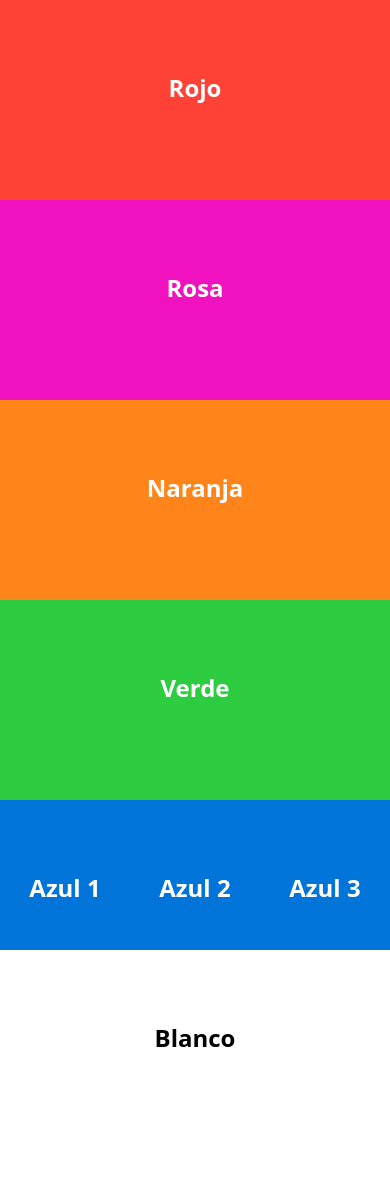
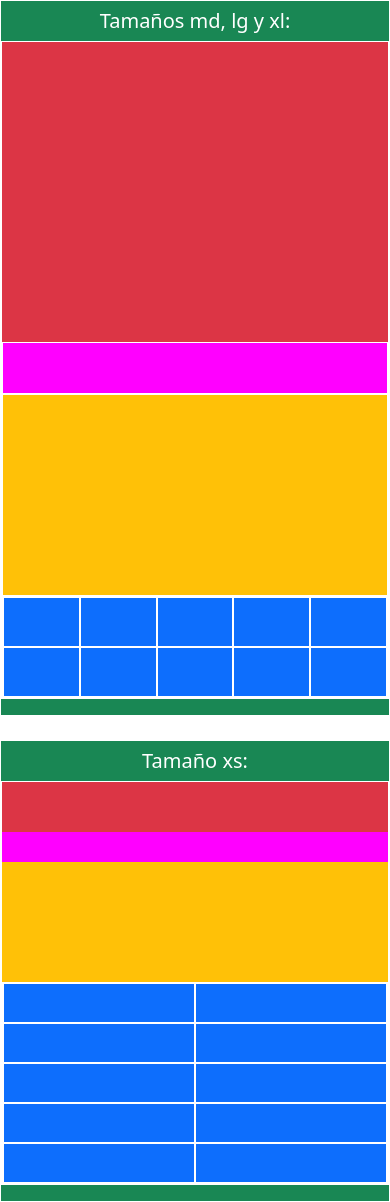
Before and after one commit to eduardescola/Bootcamp, a website: page ex14/index.html in a window 390 px wide. Before the commit the page ends 1150 px from the top, so only its background shows below. Drawn offline with nearby package versions, Linux system fonts and the light colour scheme.

Commit message:
algo mejor

```diff
--- a/ex14/index.html
+++ b/ex14/index.html
@@ -1,91 +1,157 @@
 <!DOCTYPE html>
 <html lang="es">
-
 <head>
   <meta charset="UTF-8">
   <meta name="viewport" content="width=device-width, initial-scale=1.0">
-  <title>Diseño Responsivo con Bootstrap</title>
-  <!-- Vinculación de Bootstrap 5 -->
-  <link href="https://cdn.jsdelivr.net/npm/bootstrap@5.3.0-alpha1/dist/css/bootstrap.min.css" rel="stylesheet">
+  <title>Ejercicio de Bootstrap Responsive</title>
+  <!-- Bootstrap CSS -->
+  <link href="https://cdn.jsdelivr.net/npm/bootstrap@5.3.0/dist/css/bootstrap.min.css" rel="stylesheet">
   <style>
-    /* Estilo adicional para los contenedores de colores */
-    .contenedor {
-      height: 200px;
-      color: white;
-      text-align: center;
-      padding-top: 70px;
-      font-size: 24px;
-      font-weight: bold;
+    /* Clase personalizada para crear columnas de 1/5 (20%) */
+    .col-md-2-4 {
+      flex: 0 0 auto;
+      width: 20%;
     }
-
-    .rojo { background-color: #FF4136; }
-    .verde { background-color: #2ECC40; }
-    .rosa { background-color: #F012BE; }
-    .naranja { background-color: #FF851B; }
-    .azul { background-color: #0074D9; }
-    .blanco { background-color: #FFFFFF; color: black; }
-
-    .contenedor-azul {
-      height: 150px;
+    /* Color magenta/fucsia que no viene por defecto en Bootstrap */
+    .bg-fuchsia {
+      background-color: #ff00ff;
     }
   </style>
 </head>
-
 <body>
-
-  <!-- Contenedor Principal -->
-  <div class="container-fluid">
-    <!-- Fila 1 -->
-    <div class="row">
-      <!-- Contenedor Rojo -->
-      <div class="col-12 col-md-2 col-lg-2 col-xl-2 contenedor rojo">
-        Rojo
+  <div class="container-fluid p-0">
+    <!-- Tamaños md, lg y xl -->
+    <div class="row g-0 border border-white">
+      <!-- Barra verde superior -->
+      <div class="col-12 bg-success p-2">
+        <h5 class="text-center text-white m-0">Tamaños md, lg y xl:</h5>
       </div>
 
-      <!-- Contenedor Rosa -->
-      <div class="col-12 col-md-10 col-lg-10 col-xl-10 contenedor rosa">
-        Rosa
+      <!-- Contenido principal -->
+      <div class="col-12">
+        <div class="row g-0 border border-white">
+          <!-- Columna roja izquierda -->
+          <div class="col-md-3 bg-danger" style="min-height: 300px;"></div>
+
+          <!-- Contenido derecho -->
+          <div class="col-md-9">
+            <!-- Fila magenta -->
+            <div class="row g-0 border border-white">
+              <div class="col-12 bg-fuchsia" style="height: 50px;"></div>
+            </div>
+
+            <!-- Dos bloques naranjas -->
+            <div class="row g-0 border border-white">
+              <div class="col-md-6 bg-warning" style="height: 100px;"></div>
+              <div class="col-md-6 bg-warning" style="height: 100px;"></div>
+            </div>
+
+            <!-- Cuadrados azules (2 filas de 5) -->
+            <div class="row g-0 border border-white">
+              <div class="col-md-2-4 border border-white bg-primary" style="height: 50px;"></div>
+              <div class="col-md-2-4 border border-white bg-primary" style="height: 50px;"></div>
+              <div class="col-md-2-4 border border-white bg-primary" style="height: 50px;"></div>
+              <div class="col-md-2-4 border border-white bg-primary" style="height: 50px;"></div>
+              <div class="col-md-2-4 border border-white bg-primary" style="height: 50px;"></div>
+              <div class="col-md-2-4 border border-white bg-primary" style="height: 50px;"></div>
+              <div class="col-md-2-4 border border-white bg-primary" style="height: 50px;"></div>
+              <div class="col-md-2-4 border border-white bg-primary" style="height: 50px;"></div>
+              <div class="col-md-2-4 border border-white bg-primary" style="height: 50px;"></div>
+              <div class="col-md-2-4 border border-white bg-primary" style="height: 50px;"></div>
+            </div>
+          </div>
+        </div>
       </div>
+
+      <!-- Barra verde inferior -->
+      <div class="col-12 bg-success p-2"></div>
     </div>
 
-    <!-- Fila 2 -->
-    <div class="row">
-      <!-- Contenedor Naranja -->
-      <div class="col-12 col-md-6 col-lg-6 col-xl-6 contenedor naranja">
-        Naranja
+    <!-- Tamaño sm -->
+    <div class="row g-0 mt-4 border border-white d-none d-sm-flex d-md-none">
+      <div class="col-12 bg-success p-2">
+        <h5 class="text-center text-white m-0">Tamaño sm:</h5>
       </div>
 
-      <!-- Contenedor Verde -->
-      <div class="col-12 col-md-6 col-lg-6 col-xl-6 contenedor verde">
-        Verde
+      <div class="col-12">
+        <div class="row g-0 border border-white">
+          <!-- Columna roja izquierda -->
+          <div class="col-3 bg-danger" style="min-height: 500px;"></div>
+
+          <!-- Contenido derecho -->
+          <div class="col-9">
+            <!-- Fila magenta -->
+            <div class="row g-0 border border-white">
+              <div class="col-12 bg-fuchsia" style="height: 50px;"></div>
+            </div>
+
+            <!-- Dos bloques naranjas apilados -->
+            <div class="row g-0 border border-white">
+              <div class="col-12 bg-warning" style="height: 80px;"></div>
+            </div>
+            <div class="row g-0 border border-white">
+              <div class="col-12 bg-warning" style="height: 80px;"></div>
+            </div>
+
+            <!-- Cuadrados azules (4 filas de 3) -->
+            <div class="row g-0 border border-white">
+              <div class="col-4 border border-white bg-primary" style="height: 50px;"></div>
+              <div class="col-4 border border-white bg-primary" style="height: 50px;"></div>
+              <div class="col-4 border border-white bg-primary" style="height: 50px;"></div>
+              <div class="col-4 border border-white bg-primary" style="height: 50px;"></div>
+              <div class="col-4 border border-white bg-primary" style="height: 50px;"></div>
+              <div class="col-4 border border-white bg-primary" style="height: 50px;"></div>
+              <div class="col-4 border border-white bg-primary" style="height: 50px;"></div>
+              <div class="col-4 border border-white bg-primary" style="height: 50px;"></div>
+              <div class="col-4 border border-white bg-primary" style="height: 50px;"></div>
+              <div class="col-4 border border-white bg-primary" style="height: 50px;"></div>
+            </div>
+          </div>
+        </div>
       </div>
+
+      <div class="col-12 bg-success p-2"></div>
     </div>
 
-    <!-- Fila 3 -->
-    <div class="row">
-      <!-- Contenedores Azules -->
-      <div class="col-4 col-md-4 col-lg-4 col-xl-4 contenedor azul contenedor-azul">
-        Azul 1
+    <!-- Tamaño xs -->
+    <div class="row g-0 mt-4 border border-white d-block d-sm-none">
+      <div class="col-12 bg-success p-2">
+        <h5 class="text-center text-white m-0">Tamaño xs:</h5>
       </div>
-      <div class="col-4 col-md-4 col-lg-4 col-xl-4 contenedor azul contenedor-azul">
-        Azul 2
+
+      <div class="col-12">
+        <div class="row g-0 border border-white">
+          <!-- Columna roja superior -->
+          <div class="col-12 bg-danger" style="height: 50px;"></div>
+
+          <!-- Fila magenta -->
+          <div class="col-12 bg-fuchsia" style="height: 30px;"></div>
+
+          <!-- Dos bloques naranjas apilados -->
+          <div class="col-12 bg-warning" style="height: 60px;"></div>
+          <div class="col-12 bg-warning" style="height: 60px;"></div>
+
+          <!-- Cuadrados azules (5 filas de 2) -->
+          <div class="row g-0 border border-white">
+            <div class="col-6 border border-white bg-primary" style="height: 40px;"></div>
+            <div class="col-6 border border-white bg-primary" style="height: 40px;"></div>
+            <div class="col-6 border border-white bg-primary" style="height: 40px;"></div>
+            <div class="col-6 border border-white bg-primary" style="height: 40px;"></div>
+            <div class="col-6 border border-white bg-primary" style="height: 40px;"></div>
+            <div class="col-6 border border-white bg-primary" style="height: 40px;"></div>
+            <div class="col-6 border border-white bg-primary" style="height: 40px;"></div>
+            <div class="col-6 border border-white bg-primary" style="height: 40px;"></div>
+            <div class="col-6 border border-white bg-primary" style="height: 40px;"></div>
+            <div class="col-6 border border-white bg-primary" style="height: 40px;"></div>
+          </div>
+        </div>
       </div>
-      <div class="col-4 col-md-4 col-lg-4 col-xl-4 contenedor azul contenedor-azul">
-        Azul 3
-      </div>
-    </div>
 
-    <!-- Fila 4 -->
-    <div class="row">
-      <!-- Contenedor Blanco -->
-      <div class="col-12 col-md-12 col-lg-12 col-xl-12 contenedor blanco">
-        Blanco
-      </div>
+      <div class="col-12 bg-success p-2"></div>
     </div>
   </div>
 
-  <!-- Vinculación de JavaScript de Bootstrap -->
-  <script src="https://cdn.jsdelivr.net/npm/bootstrap@5.3.0-alpha1/dist/js/bootstrap.bundle.min.js"></script>
+  <!-- Bootstrap JS (opcional, solo si necesitas componentes interactivos) -->
+  <script src="https://cdn.jsdelivr.net/npm/bootstrap@5.3.0/dist/js/bootstrap.bundle.min.js"></script>
 </body>
-
 </html>
```
